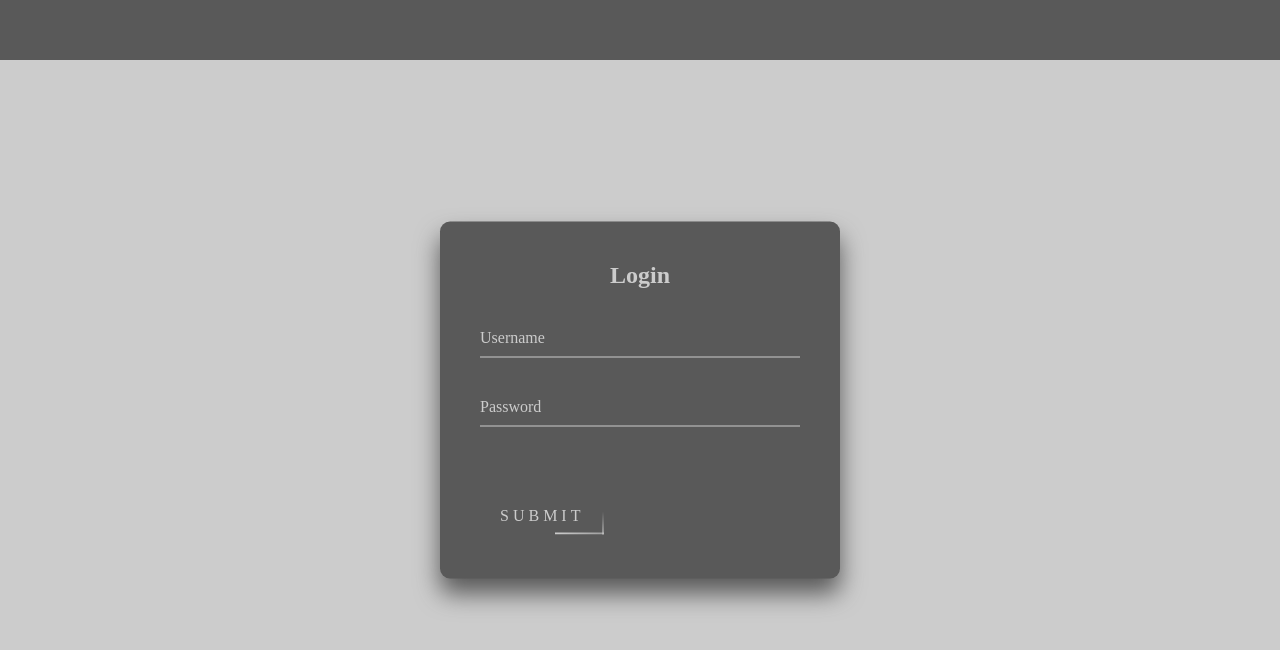
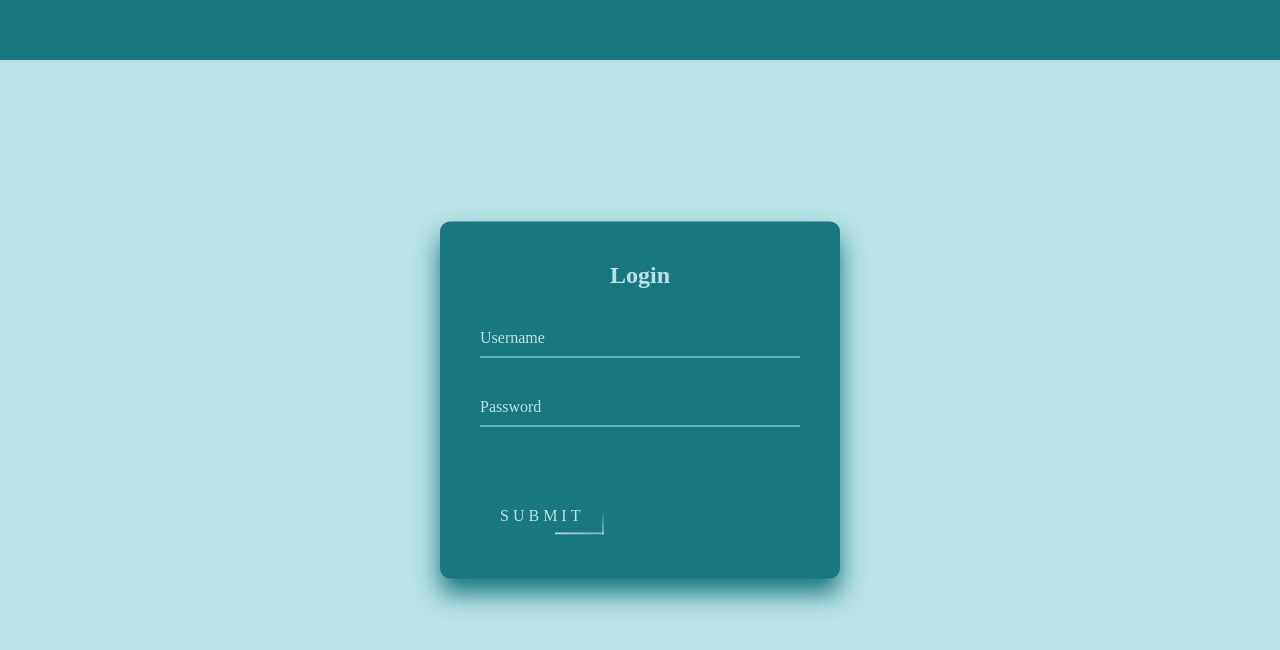
Before and after one commit to IBM-EPBL/IBM-Project-32148-1660208284, a Flask app: page /login in a window 1280 px wide. Shown: the top 650 px of the page. Run offline with Flask 2, Linux system fonts and the light colour scheme; some web fonts are replaced.

Commit message:
Update login.html

```diff
--- a/Project Development Phase/Sprint 1/templates/login.html
+++ b/Project Development Phase/Sprint 1/templates/login.html
@@ -1,5 +1,3 @@
-
-
 <!DOCTYPE html>
 <html lang="en" >
 
@@ -27,7 +25,7 @@ body {
   margin:0;
   padding:0;
   font-family: 'Charis SIL', serif;
-  background-color:#cccccc;
+  background-color:#B9E3E6;
 }
 .nav{
     display:flex;
@@ -36,7 +34,7 @@ body {
     right: 0px;
     height:60px;
     font-family:'Poppins', sans-serif;
-    background-color:#595959;
+    background-color:#19787E;
     position:fixed;
     z-index:1;
     width:100%;
@@ -64,16 +62,16 @@ body {
   width: 400px;
   padding: 40px;
   transform: translate(-50%, -50%);
-  background-color:#595959;
+  background-color:#19787E;
   box-sizing: border-box;
-  box-shadow: 0 15px 25px #595959;
+  box-shadow: 0 15px 25px #19787E;
   border-radius: 10px;
 }
 
 .login-box h2 {
   margin: 0 0 30px;
   padding: 0;
-  color:#cccccc ;
+  color:#B9E3E6 ;
   text-align: center;
 }
 
@@ -85,10 +83,10 @@ body {
   width: 100%;
   padding: 10px 0;
   font-size: 16px;
-  color: #cccccc;
+  color: #B9E3E6;
   margin-bottom: 30px;
   border: none;
-  border-bottom: 1px solid #cccccc;
+  border-bottom: 1px solid #B9E3E6;
   outline: none;
   background: transparent;
 }
@@ -98,7 +96,7 @@ body {
   left: 0;
   padding: 10px 0;
   font-size: 16px;
-  color: #cccccc;
+  color: #B9E3E6;
   pointer-events: none;
   transition: .5s;
 }
@@ -107,7 +105,7 @@ body {
 .login-box .user-box input:valid ~ label {
   top: -20px;
   left: 0;
-  color: #cccccc;
+  color: #B9E3E6;
   font-size: 12px;
 }
 
@@ -115,7 +113,7 @@ body {
   position: relative;
   display: inline-block;
   padding: 10px 20px;
-  color:#cccccc ;
+  color:#B9E3E6;
   font-size: 16px;
   text-decoration: none;
   text-transform: uppercase;
@@ -126,13 +124,13 @@ body {
 }
 
 .login-box a:hover {
-  background: #cccccc;
+  background: #B9E3E6;
   color:#000E57 ;
   border-radius: 5px;
-  box-shadow: 0 0 5px #cccccc,
-              0 0 25px #cccccc,
-              0 0 50px #cccccc,
-              0 0 100px #cccccc;
+  box-shadow: 0 0 5px #B9E3E6,
+              0 0 25px #B9E3E6,
+              0 0 50px #B9E3E6,
+              0 0 100px #B9E3E6;
 }
 
 .login-box a span {
@@ -145,7 +143,7 @@ body {
   left: -100%;
   width: 100%;
   height: 2px;
-  background: linear-gradient(90deg, transparent, #cccccc);
+  background: linear-gradient(90deg, transparent, #B9E3E6);
   animation: btn-anim1 1s linear infinite;
 }
 
@@ -163,7 +161,7 @@ body {
   right: 0;
   width: 2px;
   height: 100%;
-  background: linear-gradient(180deg, transparent, #cccccc);
+  background: linear-gradient(180deg, transparent, #B9E3E6);
   animation: btn-anim2 1s linear infinite;
   animation-delay: .25s
 }
@@ -182,7 +180,7 @@ body {
   right: -100%;
   width: 100%;
   height: 2px;
-  background: linear-gradient(270deg, transparent, #cccccc);
+  background: linear-gradient(270deg, transparent, #B9E3E6);
   animation: btn-anim3 1s linear infinite;
   animation-delay: .5s
 }
@@ -201,7 +199,7 @@ body {
   left: 0;
   width: 2px;
   height: 100%;
-  background: linear-gradient(360deg, transparent,#cccccc);
+  background: linear-gradient(360deg, transparent,#B9E3E6);
   animation: btn-anim4 1s linear infinite;
   animation-delay: .75s
 }
@@ -236,7 +234,7 @@ body {
     align-items: center;
     height: 60px;
     font-family: 'Poppins', sans-serif;
-    background-color:#595959;
+    background-color:#19787E;
     position: fixed;
     z-index: 1;
     width: 100%;
```
